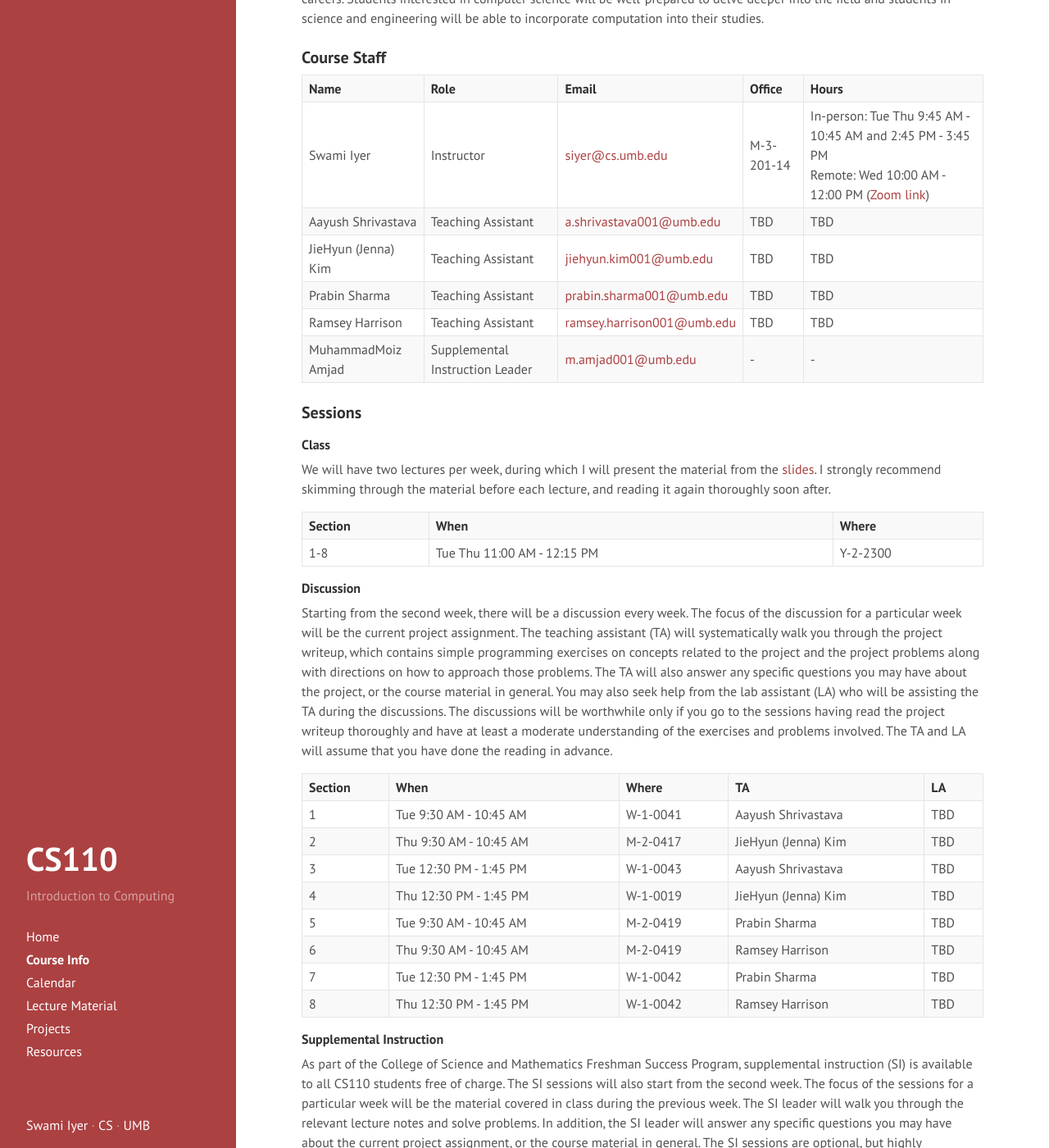
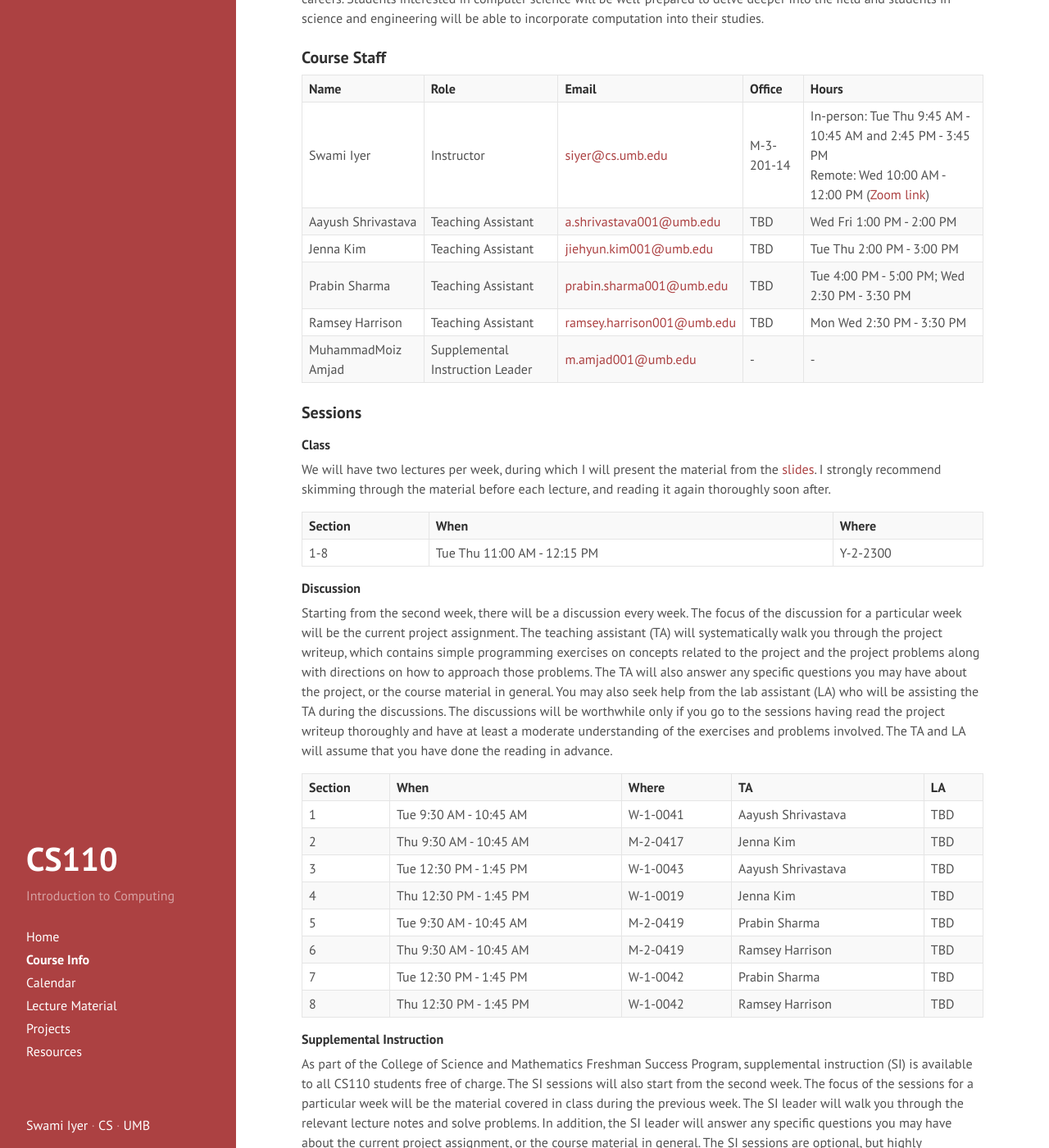
Before and after one commit to swamiiyer/swamiiyer.github.io, a Jekyll site: the page built from _pages/cs110/course_info.md, in a window 1280 px wide and 1400 px high, scrolled down 415 px. Shown: the whole window at 82% size. Built offline with Jekyll 4.4.1, drawn with Linux system fonts in a browser that asks for light colours; some of the changed text lies outside the part shown.

Commit message:
minor updates

```diff
--- a/_pages/cs110/course_info.md
+++ b/_pages/cs110/course_info.md
@@ -17,10 +17,10 @@ This course meets [program outcome](https://www.cs.umb.edu/cs_bs) 1d (be profici
 
 | **Name** | **Role** | **Email** | **Office** | **Hours** |
 Swami Iyer | Instructor | [siyer@cs.umb.edu](siyer@cs.umb.edu) | M-3-201-14 | In-person: Tue Thu 9:45 AM - 10:45 AM and 2:45 PM - 3:45 PM <br/> Remote: Wed 10:00 AM - 12:00 PM ([Zoom link](https://umassboston.zoom.us/j/8790346943?pwd=N1VCR0RnbnJhNVpBZEprbmdFcVF0Zz09)) |
-Aayush Shrivastava | Teaching Assistant | [a.shrivastava001@umb.edu](a.shrivastava001@umb.edu) | TBD |TBD |
-JieHyun (Jenna) Kim | Teaching Assistant | [jiehyun.kim001@umb.edu](jiehyun.kim001@umb.edu) | TBD |TBD |
-Prabin Sharma | Teaching Assistant | [prabin.sharma001@umb.edu](prabin.sharma001@umb.edu) | TBD | TBD |
-Ramsey Harrison | Teaching Assistant | [ramsey.harrison001@umb.edu](ramsey.harrison001@umb.edu) | TBD |TBD |
+Aayush Shrivastava | Teaching Assistant | [a.shrivastava001@umb.edu](a.shrivastava001@umb.edu) | TBD | Wed Fri 1:00 PM - 2:00 PM |
+Jenna Kim | Teaching Assistant | [jiehyun.kim001@umb.edu](jiehyun.kim001@umb.edu) | TBD | Tue Thu 2:00 PM - 3:00 PM |
+Prabin Sharma | Teaching Assistant | [prabin.sharma001@umb.edu](prabin.sharma001@umb.edu) | TBD | Tue 4:00 PM - 5:00 PM; Wed 2:30 PM - 3:30 PM |
+Ramsey Harrison | Teaching Assistant | [ramsey.harrison001@umb.edu](ramsey.harrison001@umb.edu) | TBD | Mon Wed 2:30 PM - 3:30 PM |
 MuhammadMoiz Amjad | Supplemental Instruction Leader | [m.amjad001@umb.edu](m.amjad001@umb.edu) | - | - |
 
 ### Sessions
@@ -38,9 +38,9 @@ Starting from the second week, there will be a discussion every week. The focus
 
 | **Section** | **When** | **Where** | **TA** | **LA** |
 1 | Tue 9:30 AM - 10:45 AM | W-1-0041 | Aayush Shrivastava | TBD |
-2 | Thu 9:30 AM - 10:45 AM | M-2-0417 | JieHyun (Jenna) Kim | TBD |
+2 | Thu 9:30 AM - 10:45 AM | M-2-0417 | Jenna Kim | TBD |
 3 | Tue 12:30 PM - 1:45 PM | W-1-0043 | Aayush Shrivastava | TBD |
-4 | Thu 12:30 PM - 1:45 PM | W-1-0019 | JieHyun (Jenna) Kim | TBD |
+4 | Thu 12:30 PM - 1:45 PM | W-1-0019 | Jenna Kim | TBD |
 5 | Tue 9:30 AM - 10:45 AM | M-2-0419 | Prabin Sharma | TBD |
 6 | Thu 9:30 AM - 10:45 AM | M-2-0419 | Ramsey Harrison | TBD |
 7 | Tue 12:30 PM - 1:45 PM | W-1-0042 | Prabin Sharma | TBD |
@@ -51,10 +51,10 @@ Starting from the second week, there will be a discussion every week. The focus
 As part of the College of Science and Mathematics Freshman Success Program, supplemental instruction (SI) is available to all CS110 students free of charge. The SI sessions will also start from the second week. The focus of the sessions for a particular week will be the material covered in class during the previous week. The SI leader will walk you through the relevant lecture notes and solve problems. In addition, the SI leader will answer any specific questions you may have about the current project assignment, or the course material in general. The SI sessions are optional, but highly recommended, especially if you feel like you are falling behind in the course. You may attend as few or as many sessions as you like. You will receive extra-credit points for attending and participating in the sessions (see the Grading section below).
 
 | **When** | **Where** |
-| TBD | TBD |
-| TBD | TBD |
-| TBD | TBD |
-| TBD | TBD |
+| Mon 2:00 PM - 2:50 PM | TBD |
+| Wed 2:00 PM - 2:50 PM | TBD |
+| Thu 4:00 PM - 5:15 PM | TBD |
+| Sat 11:00 AM - 12:15 PM | Remote ([Zoom link](https://zoom.us/j/8494571575?pwd=SmpsUnZ6TFk1ZU45RS9RN0hxUm0vQT09)) |
 
 #### Tutoring
 
```
Also changed, not shown: _pages/cs110/index.md (+4 -0 lines), _pages/cs210/course_info.md (+7 -7 lines), _pages/cs210/index.md (+4 -0 lines), _pages/cs210/resources.md (+1 -1 lines), _pages/cs451/index.md (+4 -0 lines).
